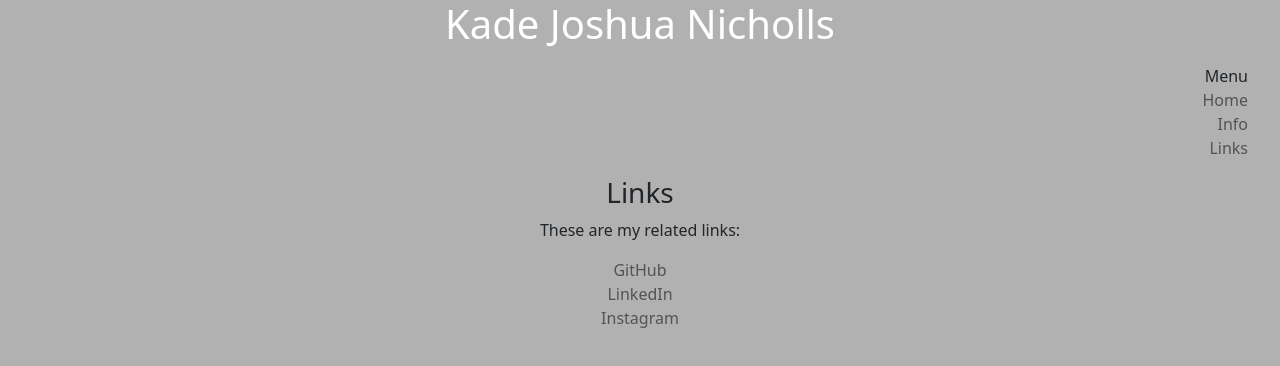
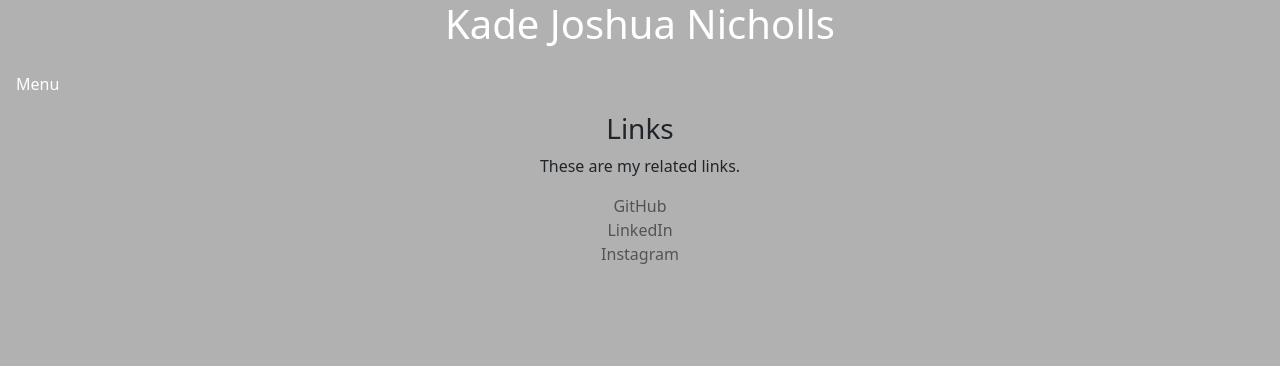
Before and after one commit to KJNProgramming/WebsiteWork, a plain HTML site: page Links.html in a window 1280 px wide. Drawn offline with Linux system fonts and the light colour scheme.

Commit message:
drop down menu

```diff
--- a/Links.html
+++ b/Links.html
@@ -15,16 +15,18 @@
 
     <main>
         <h1 id="my_title"> Kade Joshua Nicholls</h1>
-        <menu>
-            Menu
-        <li> <a href="file:///Users/kadenicholls/Documents/GitHub/WebsiteWork/Home.html">Home</a> </li>
-        <li> <a href="file:///Users/kadenicholls/Documents/GitHub/WebsiteWork/Info.html">Info</a> </li>
-        <li> <a href="file:///Users/kadenicholls/Documents/GitHub/WebsiteWork/Links.html">Links</a> </li>
-        </menu>
+        <div class="dropdown">
+            <button class="dropbtn">Menu</button>
+            <div class="dropdown-content">
+                <a href="file:///Users/kadenicholls/Documents/GitHub/WebsiteWork/Home.html">Home</a>
+                <a href="file:///Users/kadenicholls/Documents/GitHub/WebsiteWork/Info.html">Info</a>
+                <a href="file:///Users/kadenicholls/Documents/GitHub/WebsiteWork/Links.html">Links</a>
+            </div>
+          </div>
 
         <section>
         <h3>Links</h3>
-        <p>These are my related links:</p>
+        <p>These are my related links.</p>
         <ul>
         <li><a href="https://github.com/KJNProgramming">GitHub</a></li>
         <li><a href="https://www.linkedin.com/in/kadenicholls/">LinkedIn</a></li>
```
